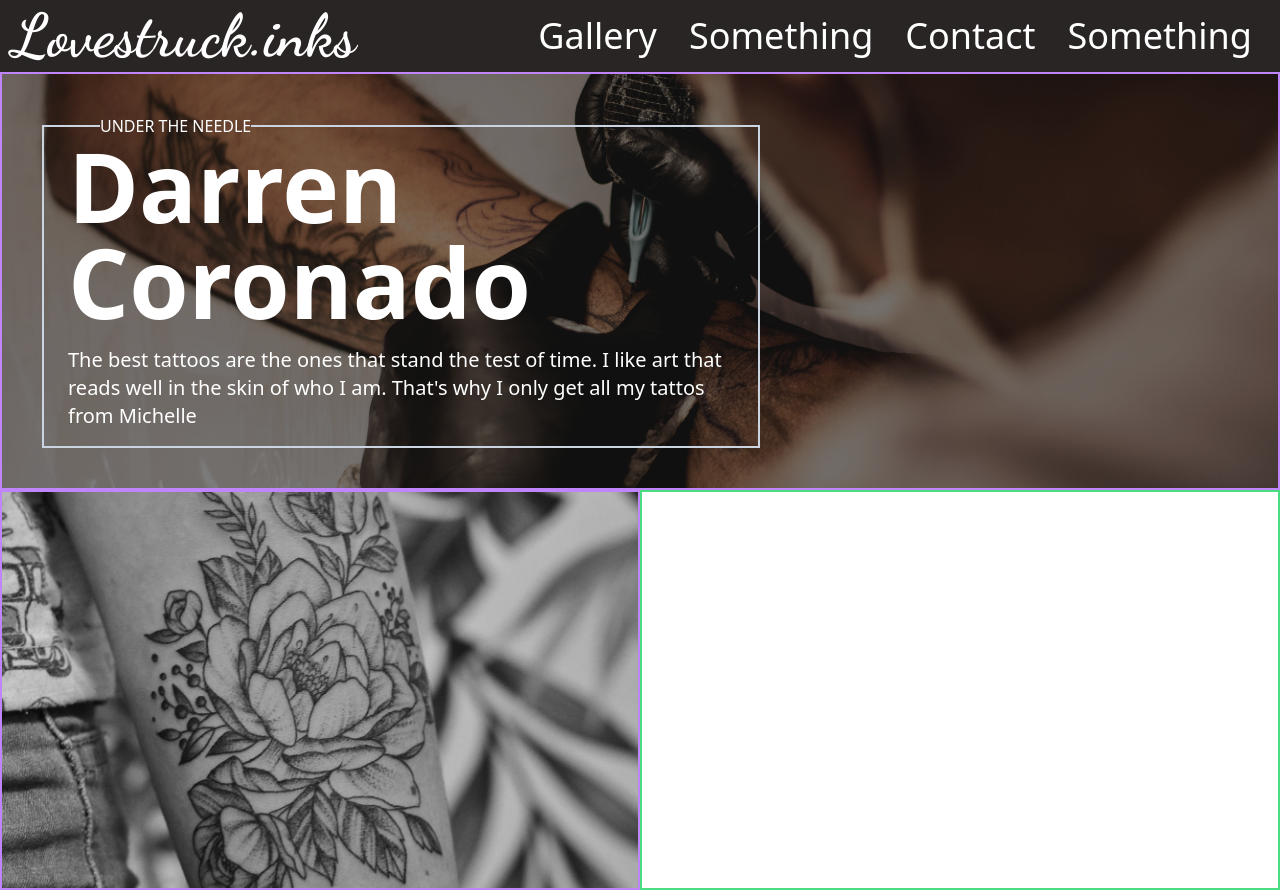
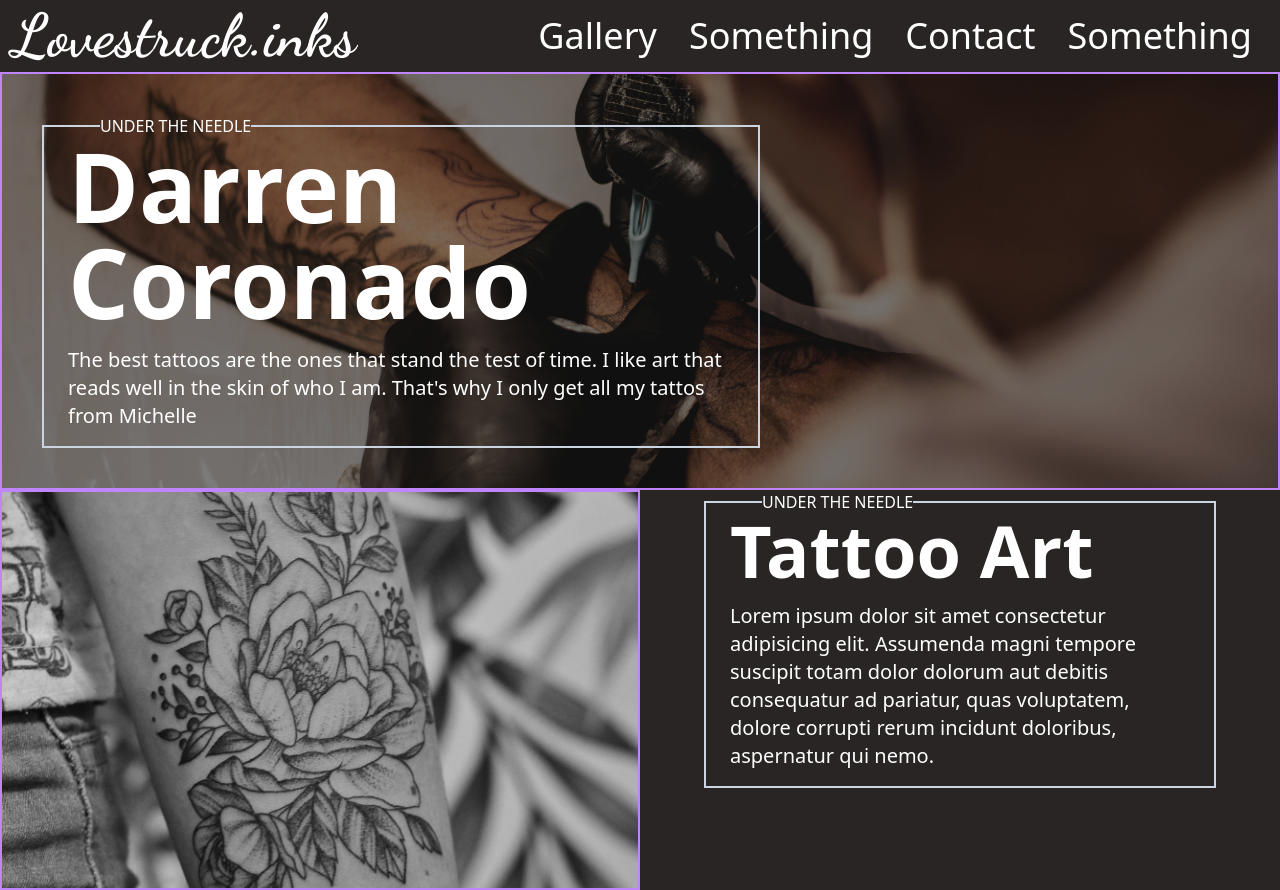
Before and after one commit to brianf4/lovestruck-inks, a plain HTML site: page src/index.html in a window 1280 px wide. Drawn offline with Linux system fonts and the light colour scheme.

Commit message:
css change

```diff
--- a/src/index.html
+++ b/src/index.html
@@ -11,11 +11,12 @@
     <link href="https://fonts.googleapis.com/css2?family=Dancing+Script:wght@700&family=Ubuntu:wght@400;500;700&display=swap" rel="stylesheet">
     <title>Document</title>
 </head>
-<body>
+<body class="bg-stone-800">
     <nav class="flex justify-between bg-stone-800 px-3">
         <div class="flex flex-col justify-center">
             <span id="title" class="text-white text-6xl"><a href="#">Lovestruck.inks</a></span>
         </div>
+
 
         <ul class=" flex items-center">
             <li class="text-white text-4xl h-max p-4 hover:bg-primary cursor-pointer"><a href="#">Gallery</a>
@@ -43,7 +44,15 @@
     <section>
         <section class="flex">
             <section id="image1" class="border-2 border-purple-400 w-2/4"></section>
-            <section class="border-2 border-green-400 w-2/4"></section>
+            <section class="w-2/4">
+                <fieldset class="px-6 border-2 border-slate-300 w-4/5 m-auto">
+                    <legend class="text-white ml-8">UNDER THE NEEDLE</legend>
+                    <h1 class="text-white text-7xl font-semibold">Tattoo Art</h1>
+                    <blockquote>
+                        <p class="text-white text-xl py-4">Lorem ipsum dolor sit amet consectetur adipisicing elit. Assumenda magni tempore suscipit totam dolor dolorum aut debitis consequatur ad pariatur, quas voluptatem, dolore corrupti rerum incidunt doloribus, aspernatur qui nemo.</p>
+                    </blockquote>
+                </fieldset>
+            </section>
         </section>
         <section></section>
     </section>
```
Also changed, not shown: dist/output.css.
